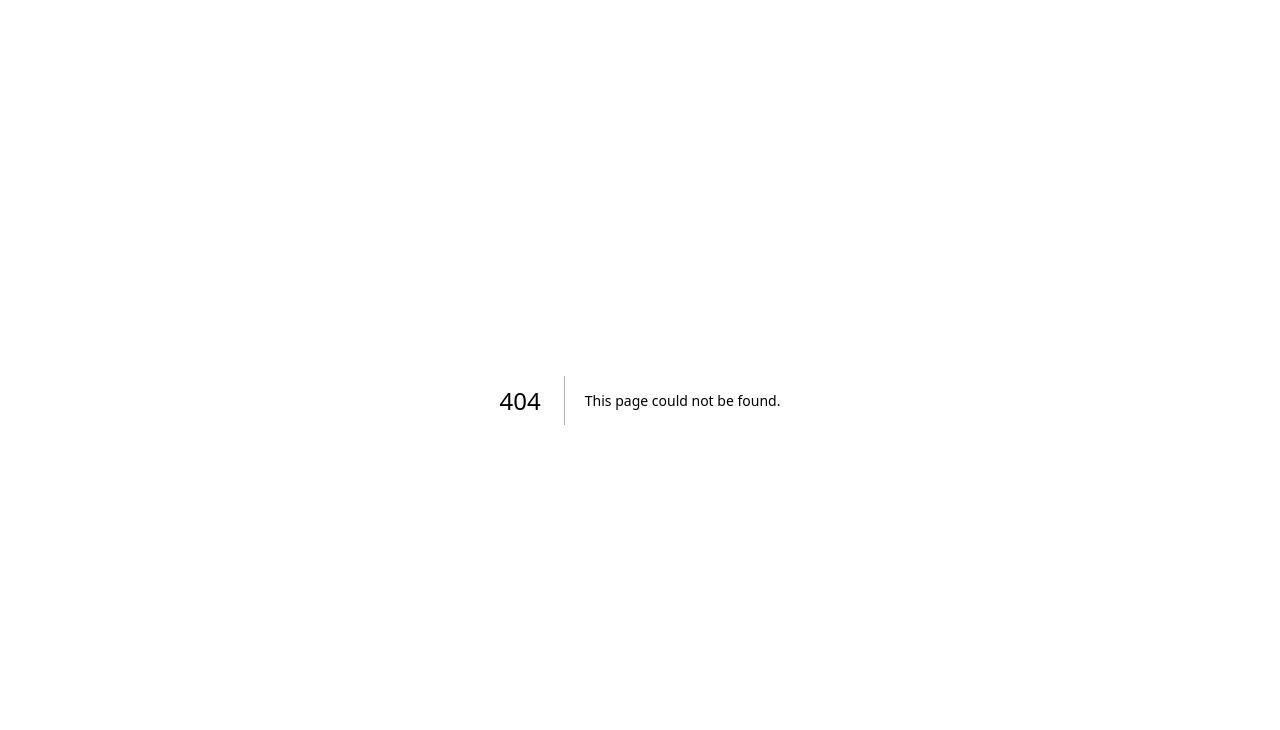
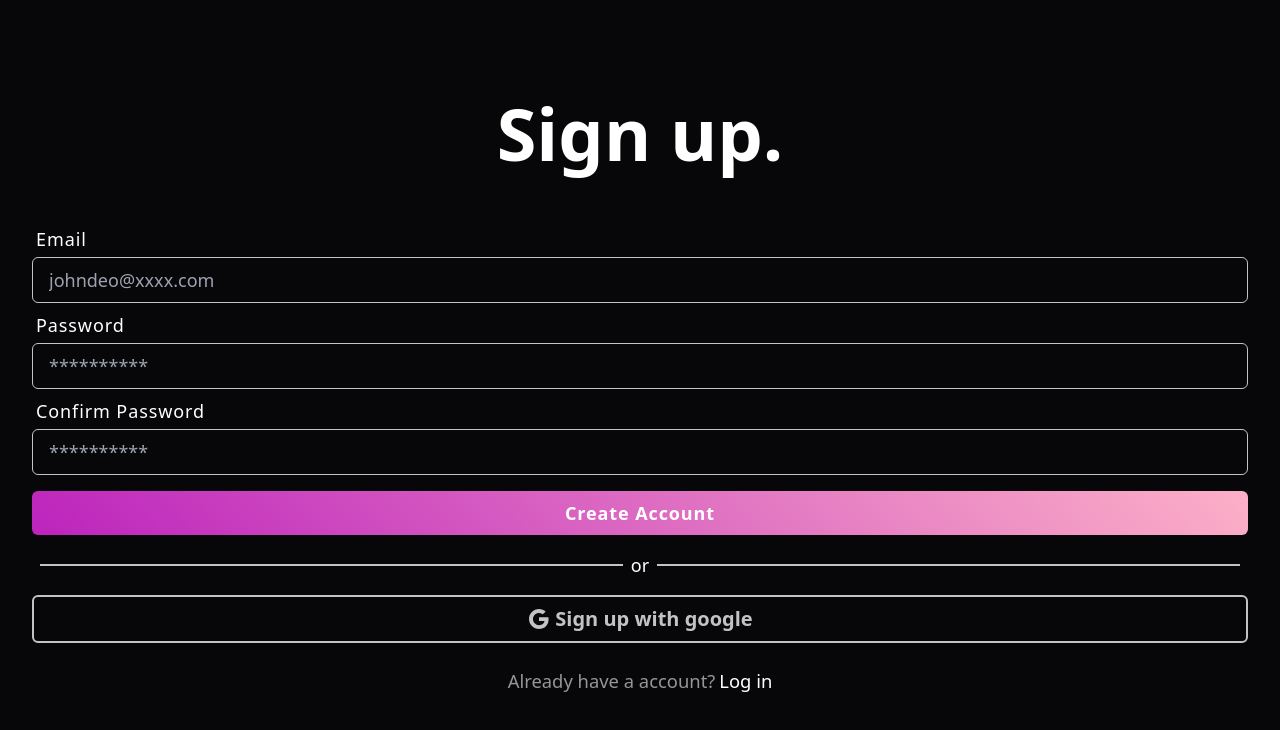
Before and after one commit to 53huzefa-zeenwala/taskbuilding, a Next.js app: page /signup in a window 1280 px wide. Before the commit this address had no page. Shown: the top 730 px of the page. Built offline with nearby package versions, Linux system fonts and the light colour scheme.

Commit message:
Sign up page created

```diff
--- a/components/LoginForm.jsx
+++ b/components/LoginForm.jsx
@@ -1,5 +1,5 @@
 import Link from 'next/link'
-import style from '../styles/LoginForm.module.css'
+import style from '../styles/LoginAndupForm.module.css'
 
 export default function LoginForm() {
     return (
@@ -11,11 +11,11 @@ export default function LoginForm() {
             <form>
                 <section className={style.input}>
                     <label htmlFor="email">Email</label>
-                    <input type="email" name='email' required />
+                    <input type="email" name='email' placeholder='johndeo@xxxx.com' required />
                 </section>
                 <section className={style.input}>
                     <label htmlFor="password">Password</label>
-                    <input type="password" name='password' required />
+                    <input type="password" name='password' placeholder='**********' minLength={8} required />
                 </section>
                 <button type='submit'>Login</button>
             </form>
@@ -23,7 +23,7 @@ export default function LoginForm() {
                 <span></span> or <span></span>
             </div>
             <button className={style.googleButton}><img src="/icons/google-svgrepo-com.svg" alt="" /> Continue with google</button>
-            <div className="isAccount">Don't have a account? <span><Link href={'/signup'}>Create Account</Link></span></div>
+            <div className={style.isAccount}>Don't have a account? <span><Link href={'/signup'}>Create Account</Link></span></div>
             <a>Forgot Password?</a>
         </main>
     )
--- /dev/null
+++ b/components/SignupForm.jsx
@@ -0,0 +1,56 @@
+import React from "react";
+import style from "../styles/LoginAndupForm.module.css";
+import Link from 'next/link'
+export default function SignupForm() {
+  return (
+    <main className={style.main}>
+      <section className={style.heading}>
+        <h1>Sign up.</h1>
+      </section>
+      <form>
+        <section className={style.input}>
+          <label htmlFor="email">Email</label>
+          <input
+            type="email"
+            name="email"
+            placeholder="johndeo@xxxx.com"
+            required
+          />
+        </section>
+        <section className={style.input}>
+          <label htmlFor="password">Password</label>
+          <input
+            type="password"
+            name="password"
+            placeholder="**********"
+            minLength={8}
+            required
+          />
+        </section>
+        <section className={style.input}>
+          <label htmlFor="confirmPassword">Confirm Password</label>
+          <input
+            type="password"
+            name="confirmPassword"
+            placeholder="**********"
+            minLength={8}
+            required
+          />
+        </section>
+        <button type="submit">Create Account</button>
+      </form>
+      <div className={style.orOption}>
+        <span></span> or <span></span>
+      </div>
+      <button className={style.googleButton}>
+        <img src="/icons/google-svgrepo-com.svg" alt="" /> Sign up with google
+      </button>
+      <div className={style.isAccount}>
+        Already have a account?
+        <span>
+          <Link href={"/signup"}>Log in</Link>
+        </span>
+      </div>
+    </main>
+  );
+}
--- /dev/null
+++ b/pages/signup.js
@@ -0,0 +1,10 @@
+import React from 'react'
+import SignupForm from '../components/SignupForm'
+
+export default function signup() {
+  return (
+    <>
+     <SignupForm />
+    </>
+  )
+}
--- /dev/null
+++ b/styles/LoginAndupForm.module.css
@@ -0,0 +1,72 @@
+.main {
+    @apply flex justify-center flex-col px-8 items-center h-[100vh]
+}
+
+.main > .heading > h1 {
+  @apply text-center text-7xl font-bold pb-4
+}
+.main > .heading > p {
+    @apply text-lg font-medium text-center text-gray-400
+}
+
+.main > form {
+    @apply pt-8 w-full
+}
+
+.main > form  > section {
+    @apply flex flex-col w-full gap-1 pt-2
+}
+
+.input > label {
+    @apply text-lg font-medium pl-1 tracking-wider
+}
+
+.input > input {
+    @apply py-2 px-4 text-lg font-medium text-black w-full rounded-md outline-none bg-transparent text-white
+}
+
+.input > input {
+    border:  1px solid var(--gray-one);
+}
+
+.input > input:hover, .input > input:focus {
+    border-color: var(--primary-color);
+    box-shadow: 0 0 10px 0px var(--primary-color);
+}
+
+.main > form > button {
+    @apply w-full py-2 my-4 rounded-md font-bold text-lg tracking-wider
+}
+.main > form > button {
+    background: linear-gradient(45deg, var(--primary-color), var(--secondary-color-lite));
+}
+.main > form > button:hover, .main > form > button:focus {
+    box-shadow: 0 0 10px 0px var(--primary-color);
+}
+
+.orOption {
+    @apply flex w-full justify-center items-center text-lg font-medium
+}
+
+.orOption > span {
+    @apply w-full h-0.5 bg-[#C3C3C3] mx-2
+}
+.googleButton {
+    @apply w-full flex justify-center items-center gap-1 font-semibold py-2 rounded-md  border-[#c3c3c3] border-2 my-4 text-[#c3c3c3] text-xl
+}
+.googleButton:hover, .googleButton:focus {
+    border-color: var(--primary-color);
+    box-shadow: 0 0 10px 0px var(--primary-color);
+}
+
+.isAccount {
+    color: #969696;
+    padding: 0.5rem 0;
+    font-size: 1.15rem;
+}
+
+.isAccount > span {
+    color: #fff;
+    cursor: pointer;
+    padding-left: 0.25rem;
+}
--- a/styles/globals.css
+++ b/styles/globals.css
@@ -12,6 +12,10 @@
     --gray-one:#C3C3C3;
 }
 
+* {
+    box-sizing: border-box;
+}
+
 body {
     background-color: #07070A;
     color: #fff;
```
Also changed, not shown: styles/LoginForm.module.css (deleted, +0 -26 lines).
